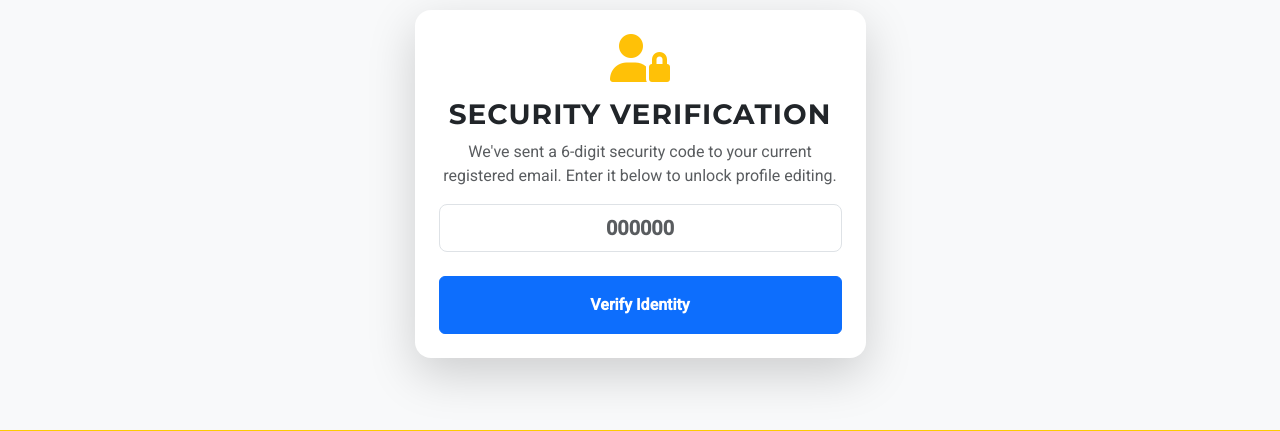
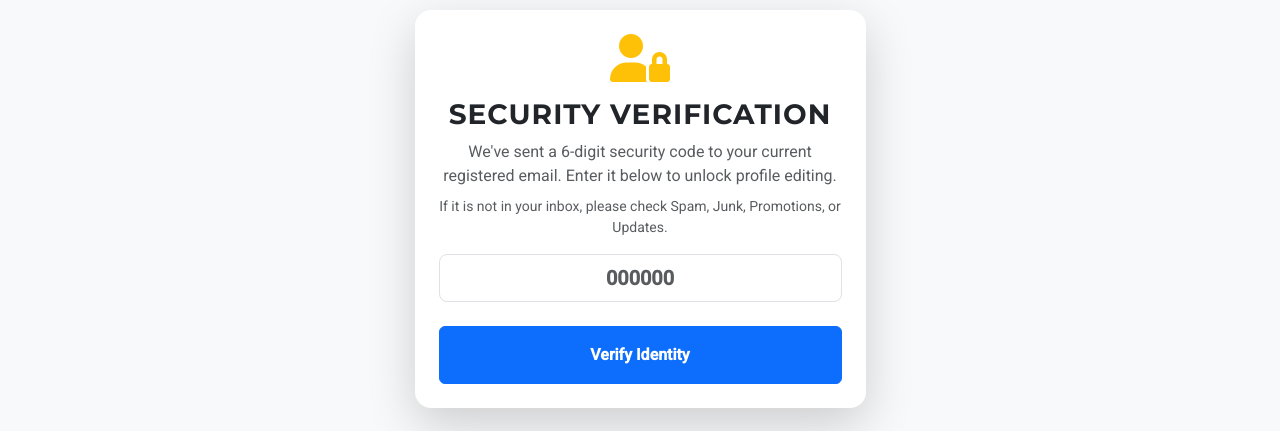
Before and after one commit to anoshmishra/mishra-consultancy-platform, a Django app: page /profile/edit/verify/ in a window 1280 px wide. Shown: the part 162-593 px from the top of the page. Run offline with Django 5.2, Linux system fonts and the light colour scheme; the visitor is signed in with stand-in values (Sample User, id 1); parts of the project's set-up code (start-up, migrations or seed data) failed here and were passed over; some libraries are stand-ins or nearby versions.

Commit message:
Fix email delivery by migrating OTP service from Gmail SMTP to SendGrid

```diff
--- a/cases/views.py
+++ b/cases/views.py
@@ -33,6 +33,16 @@ def build_registration_otp_message(otp):
         "If you did not initiate this request, you can safely ignore this email.\n\n"
         "Regards,\n"
         "Mishra Consultancy Team"
+    )
+
+
+def send_registration_otp(profile, email):
+    otp = profile.generate_otp()
+    return send_mail_with_retry(
+        "Verification Code - Mishra Consultancy",
+        build_registration_otp_message(otp),
+        [email],
+        fail_silently=False,
     )
 
 
@@ -137,11 +147,25 @@ class HomeView(TemplateView):
 def register_view(request):
     if request.method == "POST":
         full_name = request.POST.get('full_name')
-        email = request.POST.get('email')
+        email = request.POST.get('email', '').strip().lower()
         password = request.POST.get('password')
         phone = request.POST.get('phone')
 
-        if User.objects.filter(username=email).exists():
+        existing_user = User.objects.filter(username=email).first()
+        if existing_user and not existing_user.is_active:
+            request.session['verification_email'] = existing_user.email or existing_user.username
+            try:
+                sent = send_registration_otp(existing_user.profile, request.session['verification_email'])
+                if sent:
+                    messages.info(request, "A fresh OTP has been sent. Please check your inbox, spam, junk, promotions, or updates folder.")
+                else:
+                    messages.warning(request, "Your account is pending verification, but we could not send a fresh OTP right now. Please use Resend OTP after a minute.")
+            except Exception as e:
+                logger.error("Registration OTP resend failed: %s", e)
+                messages.warning(request, "Your account is pending verification, but we could not send a fresh OTP right now. Please use Resend OTP after a minute.")
+            return redirect("cases:verify_otp")
+
+        if existing_user:
             messages.error(request, "This email is already registered.")
             return redirect("cases:register")
 
@@ -150,22 +174,19 @@ def register_view(request):
         user.save()
 
         profile = UserProfile.objects.create(user=user, phone=phone)
-        otp = profile.generate_otp()
 
         try:
-            queue_mail_or_fallback(
-                "Verification Code - Mishra Consultancy",
-                build_registration_otp_message(otp),
-                [email],
-                fail_silently=False,
-            )
+            sent = send_registration_otp(profile, email)
             request.session['verification_email'] = email
-            messages.info(request, "OTP sent! Please check your email.")
+            if sent:
+                messages.info(request, "OTP sent. Please check your inbox, spam, junk, promotions, or updates folder.")
+            else:
+                messages.warning(request, "Registration is saved, but the OTP email could not be sent right now. Please use Resend OTP after a minute.")
             return redirect("cases:verify_otp")
         except Exception as e:
-            logger.error(f"Registration SMTP Error: {e}")
+            logger.error(f"Registration OTP SMTP Error: {e}")
             request.session['verification_email'] = email
-            messages.warning(request, "Registration successful, but email service timed out. Please try verifying later.")
+            messages.warning(request, "Registration is saved, but the OTP email service is busy. Please use Resend OTP after a minute and check spam or junk folders.")
             return redirect("cases:verify_otp")
 
     return render(request, "registration/register.html")
@@ -198,6 +219,7 @@ def verify_otp_view(request):
                 pass
 
             messages.success(request, "Account verified! Please login.")
+            request.session.pop('verification_email', None)
             return redirect("cases:login")
         except UserProfile.DoesNotExist:
             messages.error(request, "Invalid OTP.")
@@ -217,18 +239,15 @@ def resend_otp_view(request):
         messages.error(request, "Account not found. Please register again.")
         return redirect("cases:register")
 
-    otp = profile.generate_otp()
     try:
-        queue_mail_or_fallback(
-            "Verification Code - Mishra Consultancy",
-            build_registration_otp_message(otp),
-            [email],
-            fail_silently=False,
-        )
-        messages.info(request, "A new OTP has been sent to your email.")
+        sent = send_registration_otp(profile, email)
+        if sent:
+            messages.info(request, "A new OTP has been sent. Please check your inbox, spam, junk, promotions, or updates folder.")
+        else:
+            messages.warning(request, "We could not send a new OTP right now. Please try again after a minute.")
     except Exception as e:
         logger.error("Resend OTP SMTP Error: %s", e)
-        messages.warning(request, "Email service is busy. Please try resend after a minute.")
+        messages.warning(request, "Email service is busy. Please try Resend OTP after a minute.")
 
     return redirect("cases:verify_otp")
 
@@ -242,9 +261,15 @@ def login_view(request):
                 auth_login(request, user)
                 return redirect("cases:home")
             else:
+                request.session['verification_email'] = user.email or user.username
                 messages.warning(request, "Please verify your email.")
                 return redirect("cases:verify_otp")
         else:
+            inactive_user = User.objects.filter(username=email, is_active=False).first()
+            if inactive_user and inactive_user.check_password(password):
+                request.session['verification_email'] = inactive_user.email or inactive_user.username
+                messages.warning(request, "Please verify your email.")
+                return redirect("cases:verify_otp")
             messages.error(request, "Invalid email or password.")
     return render(request, "registration/login.html")
 
@@ -308,8 +333,11 @@ def request_profile_edit(request):
     profile = request.user.profile
     otp = profile.generate_otp()
     try:
-        queue_mail_or_fallback("Profile Change Code", f"Code: {otp}", [request.user.email], fail_silently=False)
-        messages.info(request, "Code sent to current email.")
+        sent = send_mail_with_retry("Profile Change Code", f"Code: {otp}", [request.user.email], fail_silently=False)
+        if sent:
+            messages.info(request, "Security code sent. Please check your inbox, spam, junk, promotions, or updates folder.")
+        else:
+            messages.warning(request, "We could not send the security code right now. Please try again after a minute.")
         return redirect('cases:verify_edit_otp')
     except Exception as e:
         logger.error(f"Edit OTP SMTP Error: {e}")
--- a/templates/registration/verify_edit.html
+++ b/templates/registration/verify_edit.html
@@ -6,7 +6,8 @@
             <div class="card border-0 shadow-lg rounded-4 p-4 text-center">
                 <i class="fas fa-user-lock fa-3x text-warning mb-3"></i>
                 <h3 class="fw-bold">Security Verification</h3>
-                <p class="text-muted">We've sent a 6-digit security code to your current registered email. Enter it below to unlock profile editing.</p>
+                <p class="text-muted mb-2">We've sent a 6-digit security code to your current registered email. Enter it below to unlock profile editing.</p>
+                <p class="small text-muted">If it is not in your inbox, please check Spam, Junk, Promotions, or Updates.</p>
                 <form method="post">
                     {% csrf_token %}
                     <input type="text" name="otp" class="form-control form-control-lg text-center fw-bold mb-4" placeholder="000000" maxlength="6" required>
```
Also changed, not shown: templates/registration/verify.html (+4 -11 lines).
